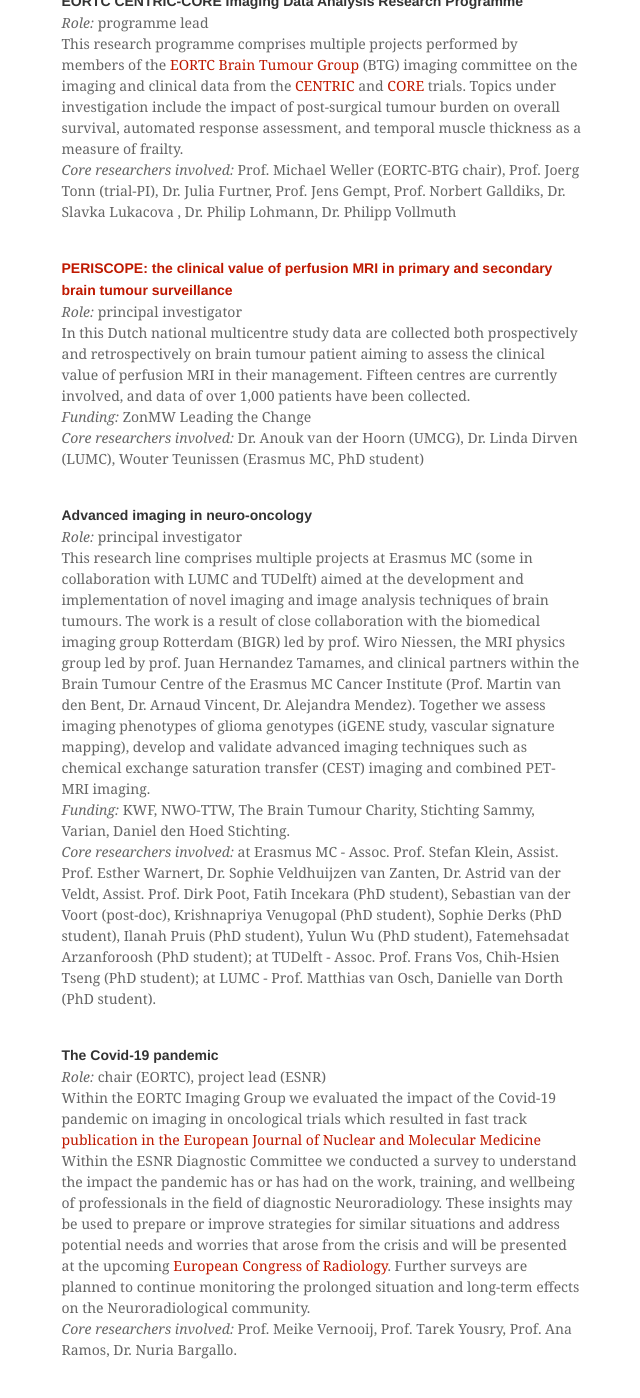
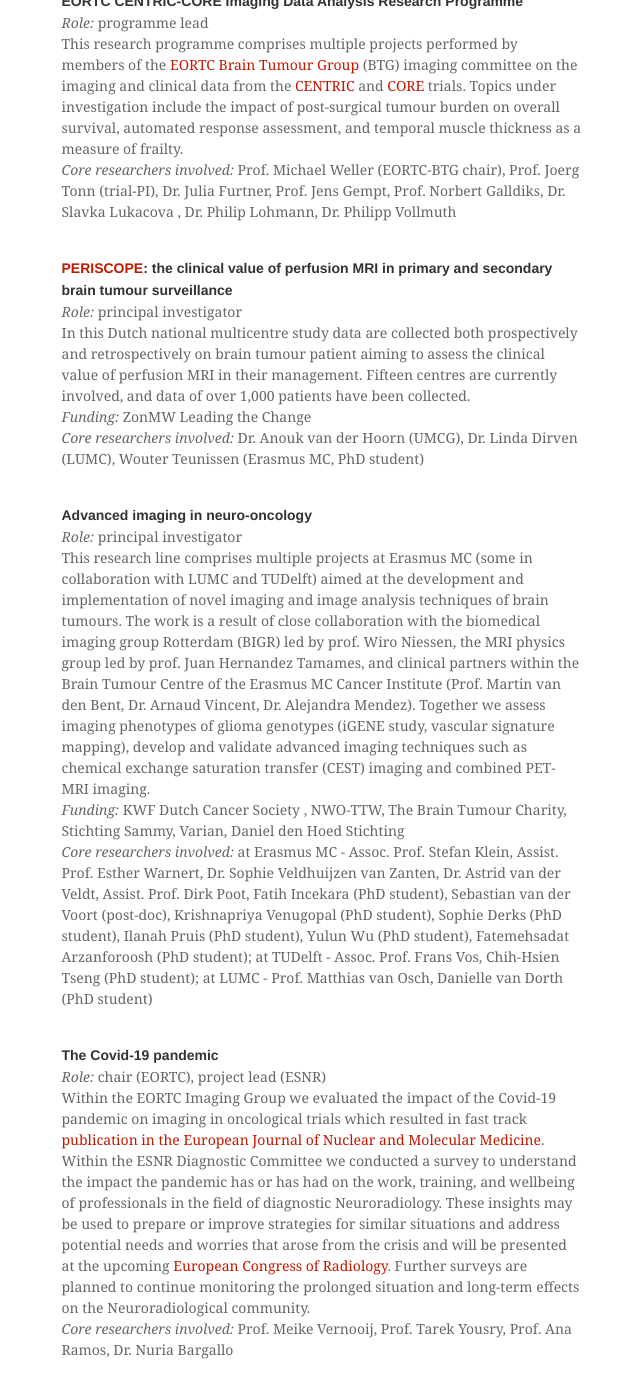
Before and after one commit to marionsmits/marionsmits.github.io, a Jekyll site: the page built from projects.md, in a window 1280 px wide and 1400 px high, scrolled down 1199 px. Shown: the whole window, without its empty margins (91-731 px from the left). Built offline with Jekyll 4.4.1, drawn with Linux system fonts in a browser that asks for light colours; comment, search, counter and statistics services are not loaded; some of the changed text lies outside the part shown.

Commit message:
Update projects.md

```diff
--- a/projects.md
+++ b/projects.md
@@ -8,14 +8,14 @@
 <b>[Cancer Diagnostics 3.0: big data science of <i>in</i> & <i>ex vivo</i> imaging](https://www.medicaldelta.nl/en/research/cancer-diagnostics-3-0-big-data-science-of-in-ex-vivo-imaging)</b>
 <br><i>Role:</i> scientific lead
 <br>This is one of eleven scientific programmes within the medical-technological research environment 'Medical Delta'. The ultimate aim is to provide cancer diagnosis without the need for invasive procedures such as biopsy through advanced imaging and image analysis techniques. The current focus is on brain tumours.
-<br><i>Funding:</i> Medical Delta, NWO-TTW.
-<br><i>Core researchers involved:</i> Prof. Matthias van Osch (LUMC, co-lead), Prof. Sjoerd Stallinga (TUDelft, co-lead), Karin van Garderen (Erasmus MC, PhD student), Barbara Schmitz-Abecassis (LUMC, PhD student), vacancy (TUDelft, post-doc).
+<br><i>Funding:</i> Medical Delta, NWO-TTW
+<br><i>Core researchers involved:</i> Prof. Matthias van Osch (LUMC, co-lead), Prof. Sjoerd Stallinga (TUDelft, co-lead), Karin van Garderen (Erasmus MC, PhD student), Barbara Schmitz-Abecassis (LUMC, PhD student), vacancy (TUDelft, post-doc)
 
 <br><b>[GLASS-NL: Glioma Longitudinal AnalySiS in the Netherlands](https://www.glass-consortium.org)</b>
 <br><i>Role:</i> work package lead (imaging)
 <br>GLASS-NL constitutes the Dutch section of the global [GLASS](https://pubmed.ncbi.nlm.nih.gov/29432615/) consortium which comprises a multidisciplinary group of glioma researchers aiming to understand glioma tumour evolution and expose therapeutic vulnerabilities. First results on longitudinal trajectories of diffuse glioma were recently [published in Nature](https://www.nature.com/articles/s41586-019-1775-1). The Dutch section focuses on IDH mutant astrocytoma, and imaging is used to determine radiogenomic tumour features longitudinally, with a view to non-invasively diagnose changes in tumour genetics allowing for early and targeted therapeutic intervention.
-<br><i>Funding:</i> KWF.
-<br><i>Core researchers involved:</i> Prof. Pieter Wesseling (Amsterdam UMC, PI), Prof. Martin van den Bent (Erasmus MC), Assoc. Prof. Pim French (Erasmus MC), Prof. Max Kros (Erasmus MC), Assist. Prof. Bart Westerman (Amsterdam UMC), Dr. Mathilde Kouwenhoven (Amsterdam UMC), Prof. Roel Verhaak (The Jackson Laboratory), Wies Vallentgoed (Erasmus MC, PhD student), Karin van Garderen (Erasmus MC, PhD student).
+<br><i>Funding:</i> KWF Dutch Cancer Society
+<br><i>Core researchers involved:</i> Prof. Pieter Wesseling (Amsterdam UMC, PI), Prof. Martin van den Bent (Erasmus MC), Assoc. Prof. Pim French (Erasmus MC), Prof. Max Kros (Erasmus MC), Assist. Prof. Bart Westerman (Amsterdam UMC), Dr. Mathilde Kouwenhoven (Amsterdam UMC), Prof. Roel Verhaak (The Jackson Laboratory), Wies Vallentgoed (Erasmus MC, PhD student), Karin van Garderen (Erasmus MC, PhD student)
 
 <br><b>EU COST Action [GLiMR](https://glimr.eu): GLioma MR imaging 2.0</b>
 <br><i>Role:</i> working group lead (stakeholder relations)
@@ -27,7 +27,7 @@
 <br>This research programme comprises multiple projects performed by members of the [EORTC Brain Tumour Group](https://www.eortc.org/research_field/brain/) (BTG) imaging committee on the imaging and clinical data from the [CENTRIC](https://www.thelancet.com/journals/lanonc/article/PIIS1470-2045(14)70379-1/fulltext) and [CORE](https://academic.oup.com/neuro-oncology/article/17/5/708/1109348) trials. Topics under investigation include the impact of post-surgical tumour burden on overall survival, automated response assessment, and temporal muscle thickness as a measure of frailty.
 <br><i>Core researchers involved:</i> Prof. Michael Weller (EORTC-BTG chair), Prof. Joerg Tonn (trial-PI), Dr. Julia Furtner, Prof. Jens Gempt, Prof. Norbert Galldiks, Dr. Slavka Lukacova , Dr. Philip Lohmann, Dr. Philipp Vollmuth
 
-<br><b>[PERISCOPE: the clinical value of perfusion MRI in primary and secondary brain tumour surveillance]( https://zorgevaluatienederland.nl/evaluations/periscope)</b>
+<br><b>[PERISCOPE](https://zorgevaluatienederland.nl/evaluations/periscope): the clinical value of perfusion MRI in primary and secondary brain tumour surveillance</b>
 <br><i>Role:</i> principal investigator
 <br>In this Dutch national multicentre study data are collected both prospectively and retrospectively on brain tumour patient aiming to assess the clinical value of perfusion MRI in their management. Fifteen centres are currently involved, and data of over 1,000 patients have been collected.
 <br><i>Funding:</i> ZonMW Leading the Change
@@ -36,12 +36,12 @@
 <br><b>Advanced imaging in neuro-oncology</b>
 <br><i>Role:</i> principal investigator
 <br>This research line comprises multiple projects at Erasmus MC (some in collaboration with LUMC and TUDelft) aimed at the development and implementation of novel imaging and image analysis techniques of brain tumours. The work is a result of close collaboration with the biomedical imaging group Rotterdam (BIGR) led by prof. Wiro Niessen, the MRI physics group led by prof. Juan Hernandez Tamames, and clinical partners within the Brain Tumour Centre of the Erasmus MC Cancer Institute (Prof. Martin van den Bent, Dr. Arnaud Vincent, Dr. Alejandra Mendez). Together we assess imaging phenotypes of glioma genotypes (iGENE study, vascular signature mapping), develop and validate advanced imaging techniques such as chemical exchange saturation transfer (CEST) imaging and combined PET-MRI imaging.
-<br><i>Funding:</i> KWF, NWO-TTW, The Brain Tumour Charity, Stichting Sammy, Varian, Daniel den Hoed Stichting.
-<br><i>Core researchers involved:</i> at Erasmus MC - Assoc. Prof. Stefan Klein, Assist. Prof. Esther Warnert, Dr. Sophie Veldhuijzen van Zanten, Dr. Astrid van der Veldt, Assist. Prof. Dirk Poot, Fatih Incekara (PhD student), Sebastian van der Voort (post-doc), Krishnapriya Venugopal (PhD student), Sophie Derks (PhD student), Ilanah Pruis (PhD student), Yulun Wu (PhD student), Fatemehsadat Arzanforoosh (PhD student); at TUDelft - Assoc. Prof. Frans Vos, Chih-Hsien Tseng (PhD student); at LUMC - Prof. Matthias van Osch, Danielle van Dorth (PhD student).
+<br><i>Funding:</i> KWF Dutch Cancer Society , NWO-TTW, The Brain Tumour Charity, Stichting Sammy, Varian, Daniel den Hoed Stichting
+<br><i>Core researchers involved:</i> at Erasmus MC - Assoc. Prof. Stefan Klein, Assist. Prof. Esther Warnert, Dr. Sophie Veldhuijzen van Zanten, Dr. Astrid van der Veldt, Assist. Prof. Dirk Poot, Fatih Incekara (PhD student), Sebastian van der Voort (post-doc), Krishnapriya Venugopal (PhD student), Sophie Derks (PhD student), Ilanah Pruis (PhD student), Yulun Wu (PhD student), Fatemehsadat Arzanforoosh (PhD student); at TUDelft - Assoc. Prof. Frans Vos, Chih-Hsien Tseng (PhD student); at LUMC - Prof. Matthias van Osch, Danielle van Dorth (PhD student)
 
 
 <br><b>The Covid-19 pandemic</b>
 <br><i>Role:</i> chair (EORTC), project lead (ESNR)
-<br>Within the EORTC Imaging Group we evaluated the impact of the Covid-19 pandemic on imaging in oncological trials which resulted in fast track [publication in the European Journal of Nuclear and Molecular Medicine](https://link.springer.com/article/10.1007/s00259-020-04910-y)
+<br>Within the EORTC Imaging Group we evaluated the impact of the Covid-19 pandemic on imaging in oncological trials which resulted in fast track [publication in the European Journal of Nuclear and Molecular Medicine](https://link.springer.com/article/10.1007/s00259-020-04910-y).
 <br>Within the ESNR Diagnostic Committee we conducted a survey to understand the impact the pandemic has or has had on the work, training, and wellbeing of professionals in the field of diagnostic Neuroradiology. These insights may be used to prepare or improve strategies for similar situations and address potential needs and worries that arose from the crisis and will be presented at the upcoming [European Congress of Radiology](https://www.myesr.org/congress/congress). Further surveys are planned to continue monitoring the prolonged situation and long-term effects on the Neuroradiological community.
-<br><i>Core researchers involved:</i> Prof. Meike Vernooij, Prof. Tarek Yousry, Prof. Ana Ramos, Dr. Nuria Bargallo.
+<br><i>Core researchers involved:</i> Prof. Meike Vernooij, Prof. Tarek Yousry, Prof. Ana Ramos, Dr. Nuria Bargallo
```
